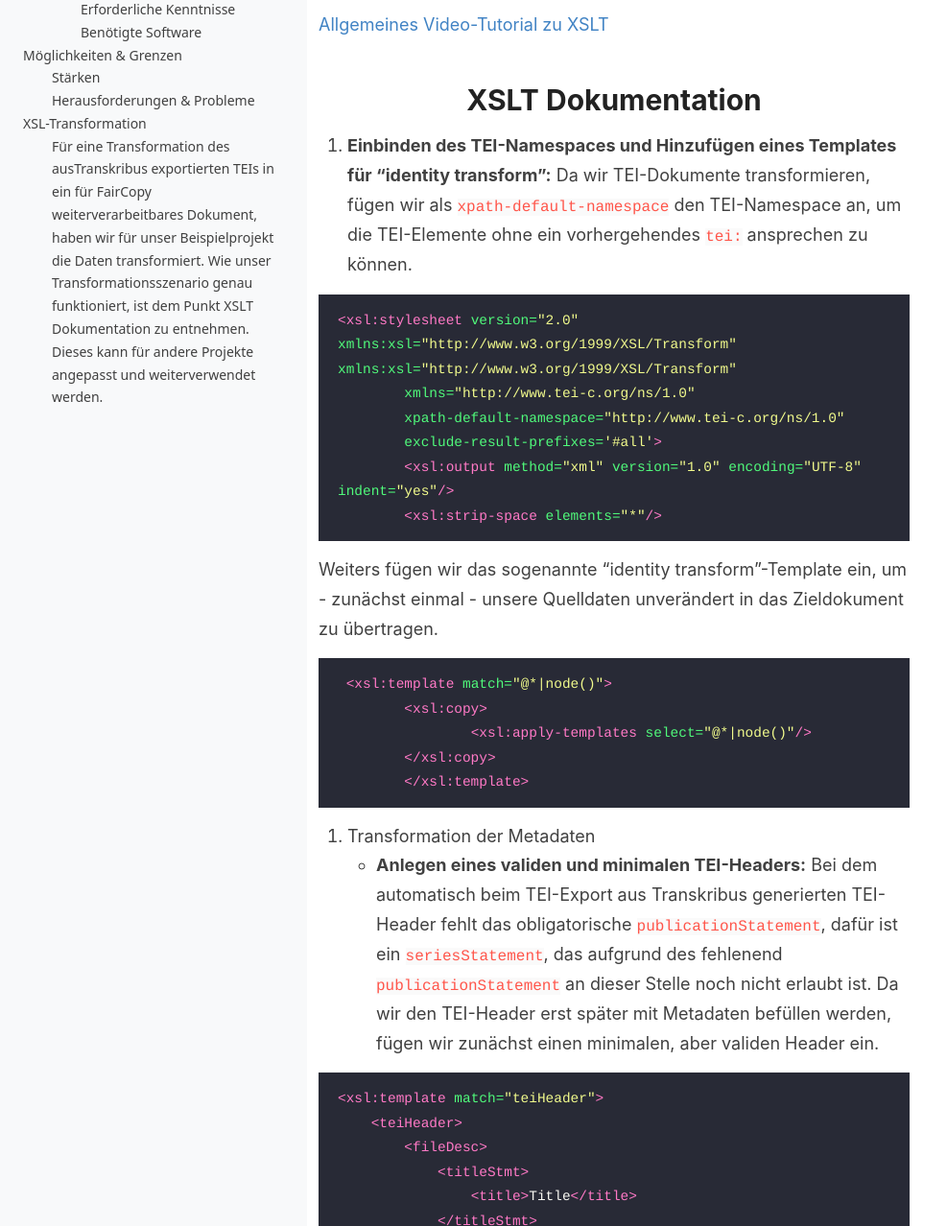
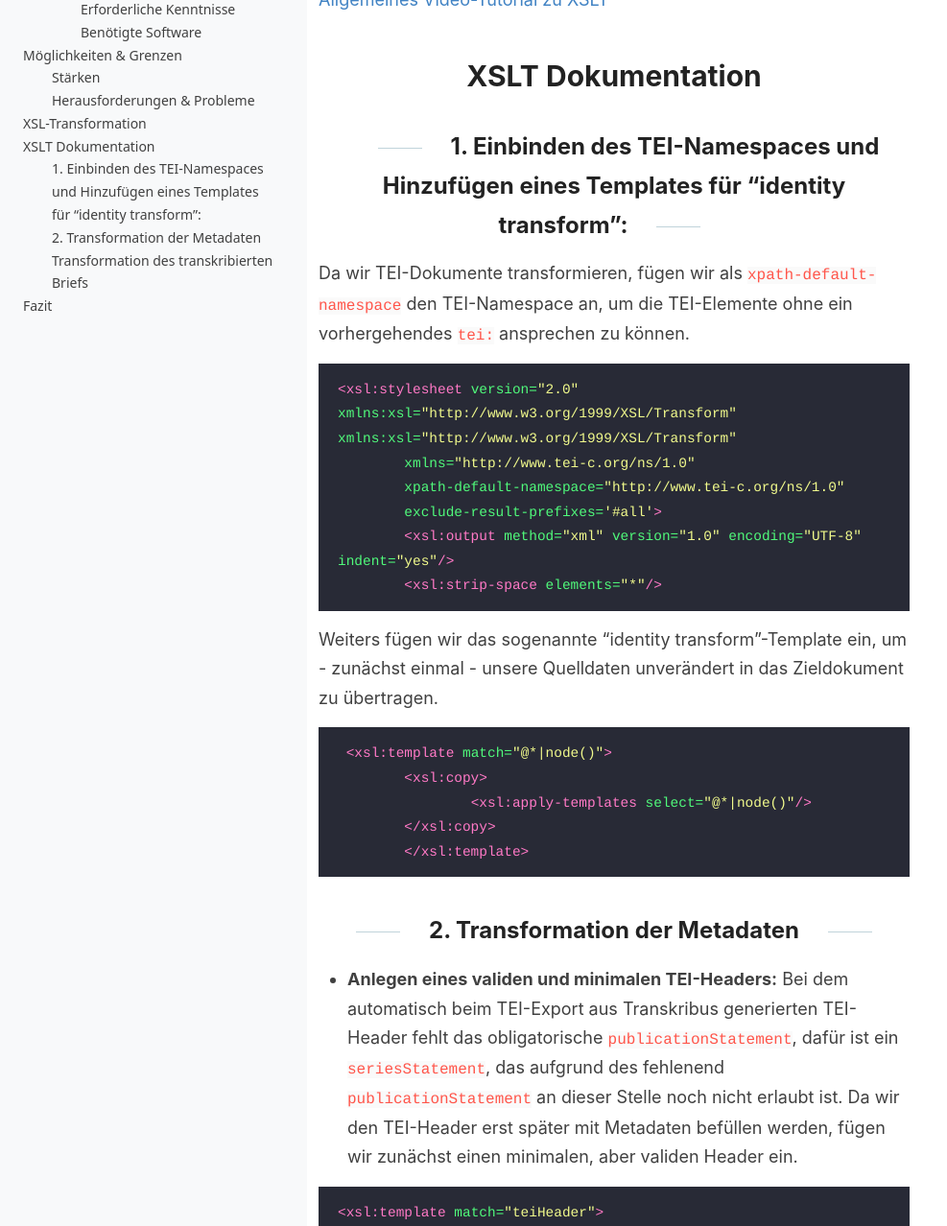
Before and after one commit to DigEdTnT/digedtnt.github.io, a Jekyll site: the page built from _posts/2023-06-12-transition-transkribus-faircopy.md, in a window 1280 px wide and 1400 px high, scrolled down 3043 px, cut to the strip 122-1400 px from the top of the window. Shown: the whole strip at 96% size, without its empty margins (0-987 px from the left). Built offline with Jekyll 4.4.1, drawn with Linux system fonts in a browser that asks for light colours; some of the changed text lies outside the part shown.

Commit message:
Update 2023-06-12-transition-transkribus-faircopy.md

````diff
--- a/_posts/2023-06-12-transition-transkribus-faircopy.md
+++ b/_posts/2023-06-12-transition-transkribus-faircopy.md
@@ -59,20 +59,20 @@ Der Übergang von einem Tool zu einem anderen lässt sich verschieden gestalten.
 # XSL-Transformation
 
 
-### Für eine Transformation des ausTranskribus exportierten TEIs in ein für FairCopy weiterverarbeitbares Dokument, haben wir für unser Beispielprojekt die Daten transformiert. Wie unser Transformationsszenario genau funktioniert, ist dem Punkt XSLT Dokumentation zu entnehmen. Dieses kann für andere Projekte angepasst und weiterverwendet werden.
+Für eine Transformation des ausTranskribus exportierten TEIs in ein für FairCopy weiterverarbeitbares Dokument, haben wir für unser Beispielprojekt die Daten transformiert. Wie unser Transformationsszenario genau funktioniert, ist dem Punkt XSLT Dokumentation zu entnehmen. Dieses kann für andere Projekte angepasst und weiterverwendet werden.
 
 Hier ist die XSLT-Ressource für unsere Transkribus-FairCopy-Transformation.
 
 
 
-* Für die Transformation öffnen wir zuerst die zu transformierende XML-Datei, wählen dann den Button “Transformationsszenarios konfigurieren”, klicken auf Neu und wählen die Option “XML Transformation with XSLT”. \
+* Für die Transformation öffnen wir zuerst die zu transformierende XML-Datei, wählen dann den Button “Transformationsszenarios konfigurieren”, klicken auf Neu und wählen die Option “XML Transformation with XSLT”.
  {% include image.html url="../data/pipelines/pipeline_2/transition_1/img/configure_transformation.png" description="XSL-Ressource für Transformation auswählen" %}
-* In dem neuen Fenster geben wir schließlich den Pfad zu unserer XSL-Datei an.  \
+* In dem neuen Fenster geben wir schließlich den Pfad zu unserer XSL-Datei an.
 {% include image.html url="../data/pipelines/pipeline_2/transition_1/img/choose_files.png" description="XSL-Ressource für Transformation auswählen" %}
 
 → <span style="text-decoration:underline;">Hinweis:</span> Wir haben dem Szenario auch gleich einen Namen gegeben, um das Transformationsszenario zu speichern und später weiterverwenden bzw. auch auf andere XML-Dateien anwenden zu können.
 
-* Unter dem Reiter “Ausgabedatei” wählen wir außerdem noch, wo unser transformiertes XML gespeichert werden soll und setzen ein Häkchen bei der Option “Im Editor öffnen”, um uns das Ergebnis direkt anzusehen.  \
+* Unter dem Reiter “Ausgabedatei” wählen wir außerdem noch, wo unser transformiertes XML gespeichert werden soll und setzen ein Häkchen bei der Option “Im Editor öffnen”, um uns das Ergebnis direkt anzusehen.
 {% include image.html url="../data/pipelines/pipeline_2/transition_1/img/transformation_output.png" description="Dateiname für den Output wählen" %}
 
 [Allgemeines Video-Tutorial zu XSLT](https://github.com/chpollin/Teaching/blob/master/TTT/TTT_6_XSLT/XSLT.md)
@@ -82,7 +82,7 @@ Hier ist die XSLT-Ressource für unsere Transkribus-FairCopy-Transformation.
 
 
 
-1. **Einbinden des TEI-Namespaces und Hinzufügen eines Templates für “identity transform”:**
+## 1. Einbinden des TEI-Namespaces und Hinzufügen eines Templates für “identity transform”:
 Da wir TEI-Dokumente transformieren, fügen wir als `xpath-default-namespace` den TEI-Namespace an, um die TEI-Elemente ohne ein vorhergehendes `tei:` ansprechen zu können.
 
 ```xml
@@ -105,7 +105,7 @@ Weiters fügen wir das sogenannte “identity transform”-Template ein, um - zu
 	</xsl:template>
 ```
 
-2. Transformation der Metadaten
+## 2. Transformation der Metadaten
 * **Anlegen eines validen und minimalen TEI-Headers:** Bei dem automatisch beim TEI-Export aus Transkribus generierten TEI-Header fehlt das obligatorische `publicationStatement`, dafür ist ein `seriesStatement`, das aufgrund des fehlenend `publicationStatement` an dieser Stelle noch nicht erlaubt ist. Da wir den TEI-Header erst später mit Metadaten befüllen werden, fügen wir zunächst einen minimalen, aber validen Header ein.
 
 ```xml
@@ -158,6 +158,8 @@ Weiters fügen wir das sogenannte “identity transform”-Template ein, um - zu
 <xsl:template match="lb/@facs"/>
 ```
 
+## Transformation des transkribierten Briefs
+
 * **Bearbeitung der `lb`-Elemente:** Auch bei den `lb`-Elementen möchten wir die `facs`-Attribute entfernen, zusätzlich wollen wir die Zählung der Zeilen im `n`-Attribut geringfügig anpassen (von n=”N001” → n=”1”)
 
 ```xml
````
